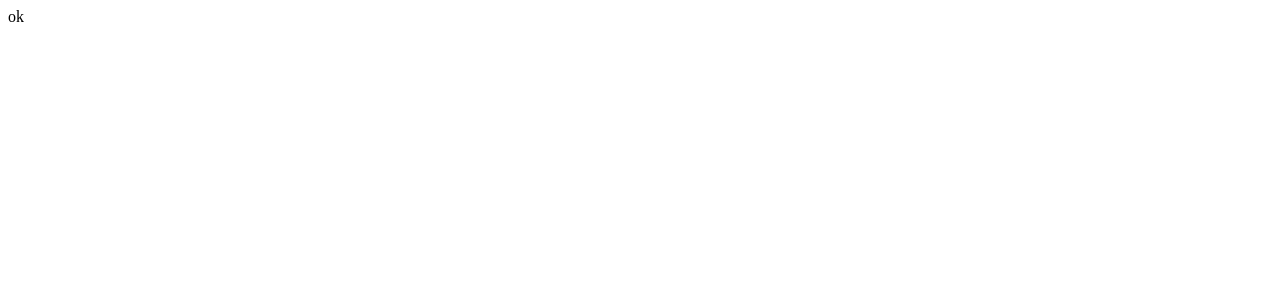
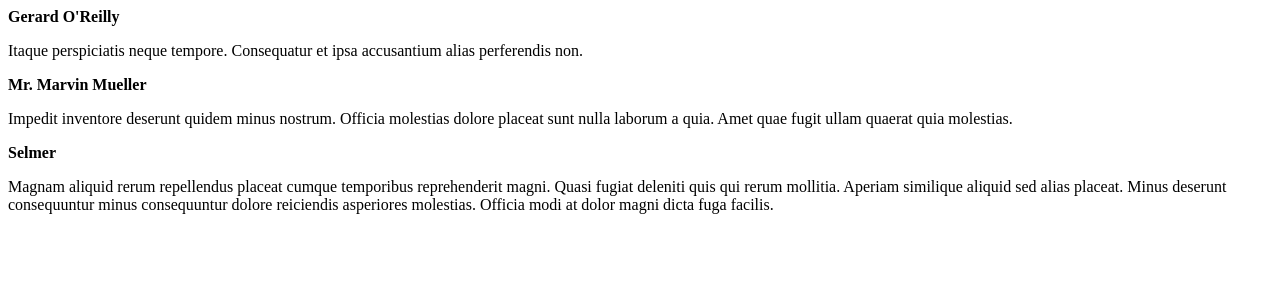
Before and after one commit to andrevberaldo/IGNITE-feed, a React (Vite) app: page / in a window 1280 px wide. Shown: the top 300 px of the page. Built offline with nearby package versions, Linux system fonts and the light colour scheme.

Commit message:
faker dependency added, chance utils created

```diff
--- a/package.json
+++ b/package.json
@@ -13,6 +13,7 @@
     "react-dom": "^18.2.0"
   },
   "devDependencies": {
+    "@faker-js/faker": "^7.6.0",
     "@types/react": "^18.0.24",
     "@types/react-dom": "^18.0.8",
     "@vitejs/plugin-react": "^2.2.0",
--- a/src/App.jsx
+++ b/src/App.jsx
@@ -1,7 +1,22 @@
+import { Post } from "./Post";
+import Chance from "./Utils/Chance";
+
 export function App() {
+
   return (
-    <div className="App">
-      ok
-    </div>
+    <>
+      <Post
+        author={Chance.fullName()}
+        content={Chance.content(2)}
+      />
+      <Post
+        author={Chance.fullName()}
+        content={Chance.content(3)}
+      />
+      <Post
+        author={Chance.name()}
+        content={Chance.content()}
+      />
+    </>
   )
 }
--- /dev/null
+++ b/src/Post.jsx
@@ -0,0 +1,10 @@
+export function Post(props) {
+    const {author, content} = props;
+
+    return (
+        <div>
+            <strong>{author}</strong>
+            <p>{content}</p>
+        </div>
+    )
+}
--- /dev/null
+++ b/src/Utils/Chance.js
@@ -0,0 +1,16 @@
+import {faker} from '@faker-js/faker';
+
+const Chance = {
+    fullName() {
+        return faker.name.fullName();
+    },
+    name() {
+        return faker.name.firstName();
+    },
+    content(numberOfRows) {
+        return faker.lorem.lines(numberOfRows);
+    },
+
+}
+
+export default Chance;
```
Also changed, not shown: 1 other file (tests, documents, lock files or other folders).
